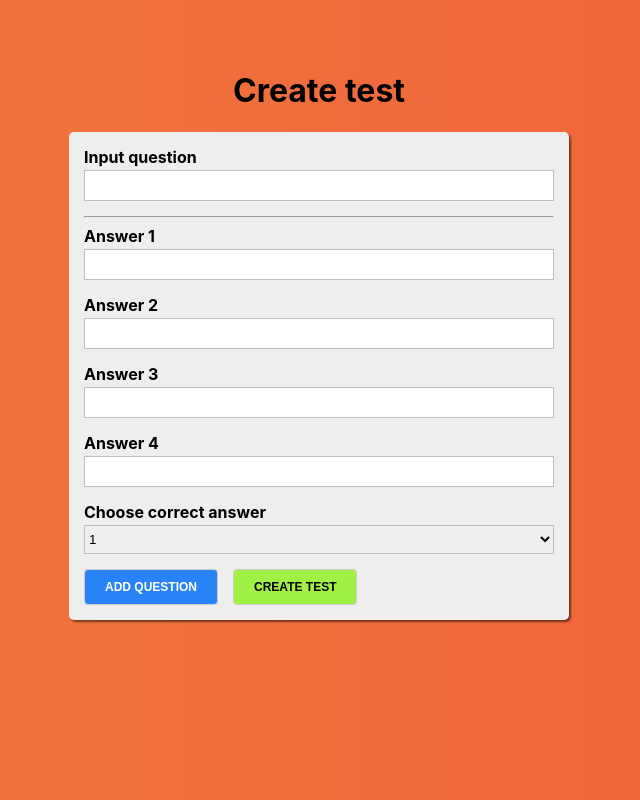
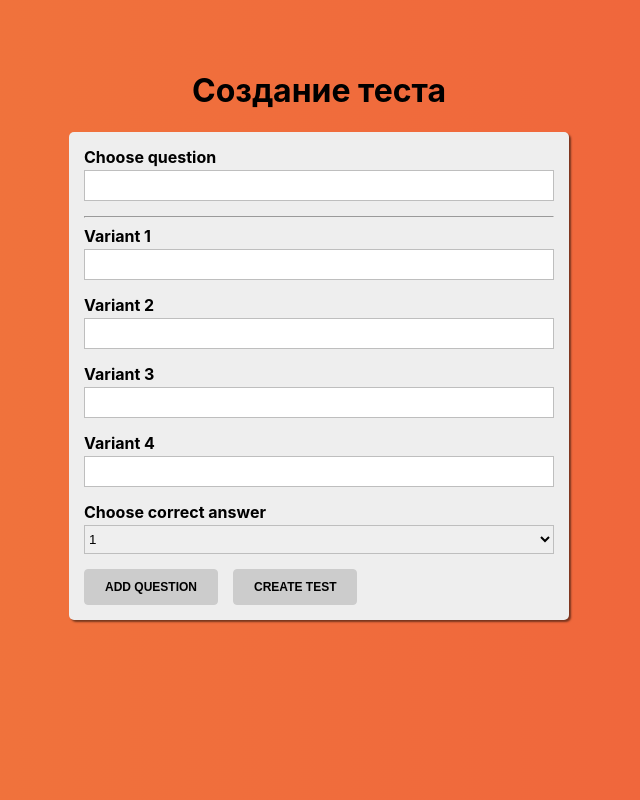
Before and after one commit to dimakruhlyi/udemy-react, a React app in the folder react-quiz/: page /quiz-creator in a window 1280 px wide. Shown: the whole page, without its empty margins (321-961 px from the left). Built offline with nearby package versions, Linux system fonts and the light colour scheme; the HTML template or start-up script is replaced by a standard one.

Commit message:
added controls

```diff
--- a/react-quiz/src/containers/QuizCreator/QuizCreator.js
+++ b/react-quiz/src/containers/QuizCreator/QuizCreator.js
@@ -1,73 +1,85 @@
-import React from 'react';
-import classes from './QuizCreator.module.css';
-import Button from '../../components/UI/Button/Button';
-import Input from '../../components/UI/Input/Input';
-import Select from '../../components/UI/Select/Select';
-import {createControl} from '../../form/formFramework';
-import Auxiliary from '../../hoc/Auxiliary/Auxiliary';
+import React, {Component} from 'react'
+import classes from './QuizCreator.module.css'
+import Button from '../../components/UI/Button/Button'
+import Input from '../../components/UI/Input/Input'
+import Select from '../../components/UI/Select/Select'
+import {createControl, validate, validateForm} from '../../form/formFramework'
+import Auxiliary from '../../hoc/Auxiliary/Auxiliary'
 
-function createOptionControl(number){
+function createOptionControl(number) {
   return createControl({
-        label: `Answer ${number}`,
-        errorMessage:'Value cann\'t be empty',
+    label: `Variant ${number}`,
+    errorMessage: 'Значение не может быть пустым',
     id: number
-    }, {required: true })
+  }, {required: true})
 }
 
-function createFormControls(){
+function createFormControls() {
   return {
     question: createControl({
-            label: 'Input question',
-            errorMessage: 'Question cann\'t be empty'
-        }, { required: true }),
+      label: 'Choose question',
+      errorMessage: 'Question cann\'t be empty!'
+    }, {required: true}),
     option1: createOptionControl(1),
     option2: createOptionControl(2),
     option3: createOptionControl(3),
-        option4: createOptionControl(4),
+    option4: createOptionControl(4)
   }
 }
 
-export default class QuizCreator extends React.Component {
+export default class QuizCreator extends Component {
 
   state = {
     quiz: [],
-        fromControls: createFormControls(),
-        righAnswerId: 1
+    isFormValid: false,
+    rightAnswerId: 1,
+    formControls: createFormControls()
   }
 
-    submitHandler = event => {
-        event.preventDefault();
+  sibmitHandler = event => {
+    event.preventDefault()
   }
 
-    addQuestionHandler = () =>{
-
+  addQuestionHandler = event => {
+    event.preventDefault()
   }
 
-    createQuizHandler = () =>{
+  createQuizHandler = () => {
 
   }
 
   changeHandler = (value, controlName) => {
+    const formControls = { ...this.state.formControls }
+    const control = { ...formControls[controlName] }
 
+    control.touched = true
+    control.value = value
+    control.valid = validate(control.value, control.validation)
+
+    formControls[controlName] = control
+
+    this.setState({
+      formControls,
+      isFormValid: validateForm(formControls)
+    })
   }
 
-    renderControls(){
-        return Object.keys(this.state.fromControls).map((controlName, index) => {
-            const control = this.state.fromControls[controlName];
-            return(
-                <Auxiliary key = {controlName + index}>
+  renderControls() {
+    return Object.keys(this.state.formControls).map((controlName, index) => {
+      const control = this.state.formControls[controlName]
+
+      return (
+        <Auxiliary key={controlName + index}>
           <Input
-                        label = {control.label}
-                        value = {control.value}
-                        valid = {control.valid}
-                        shouldValidate = {!!control.validation}
-                        touched = {control.touched}
-                        errorMessage = {control.errorMessage}
-                        onChange = {event => {
-                            this.changeHandler(event.target.value, controlName)
-                        }}
+            label={control.label}
+            value={control.value}
+            valid={control.valid}
+            shouldValidate={!!control.validation}
+            touched={control.touched}
+            errorMessage={control.errorMessage}
+            onChange={event => this.changeHandler(event.target.value, controlName)}
           />
-                    {index === 0 ? <hr /> : null}
+          { index === 0 ? <hr /> : null }
         </Auxiliary>
       )
     })
@@ -75,16 +87,16 @@ export default class QuizCreator extends React.Component {
 
   selectChangeHandler = event => {
     this.setState({
-            righAnswerId: +event.target.value
+      rightAnswerId: +event.target.value
     })
   }
 
-    render(){
+  render() {
     const select = <Select
-            label = "Choose correct answer"
-            value = {this.state.righAnswerId}
-            onChange = {this.selectChangeHandler}
-            options = {[
+      label="Choose correct answer"
+      value={this.state.rightAnswerId}
+      onChange={this.selectChangeHandler}
+      options={[
         {text: 1, value: 1},
         {text: 2, value: 2},
         {text: 3, value: 3},
@@ -92,16 +104,33 @@ export default class QuizCreator extends React.Component {
       ]}
     />
 
-        return(
-            <div className = {classes.QuizCreator}>
+    return (
+      <div className={classes.QuizCreator}>
         <div>
-                    <h1>Create test</h1>
-                    <form onSubmit = {this.submitHandler}>
-                        {this.renderControls()}
+          <h1>Создание теста</h1>
 
-                        {select}
-                        <Button type = 'primary' onClick = {this.addQuestionHandler}>Add question</Button>
-                        <Button type = 'success' onClick = {this.createQuizHandler}>Create test</Button>
+          <form onSubmit={this.submitHandler}>
+
+            { this.renderControls() }
+
+            { select }
+
+            <Button
+              type="primary"
+              onClick={this.addQuestionHandler}
+              disabled={!this.state.isFormValid}
+            >
+              Add question
+            </Button>
+
+            <Button
+              type="success"
+              onClick={this.createQuizHandler}
+              disabled={this.state.quiz.length === 0}
+            >
+              Create test
+            </Button>
+
           </form>
         </div>
       </div>
--- a/react-quiz/src/form/formFramework.js
+++ b/react-quiz/src/form/formFramework.js
@@ -7,3 +7,26 @@ export function createControl(config, validation){
         value: ''
     }
 }
+export function validate(value, validation = null){
+    if(!validation){
+        return true;
+    }
+
+    let isValid = true;
+
+    if(validation.required){
+        isValid = value.trim() !== '' && isValid;
+    }
+
+    return isValid;
+}
+export function validateForm(formControls) {
+    let isFormValid = true;
+    for(let control in formControls){
+        if(formControls.hasOwnProperty(control)){
+            isFormValid = formControls[control].valid && isFormValid;
+        }
+    }
+
+    return isFormValid;
+}
```
Lines whose indentation alone changed are shown as unchanged.
